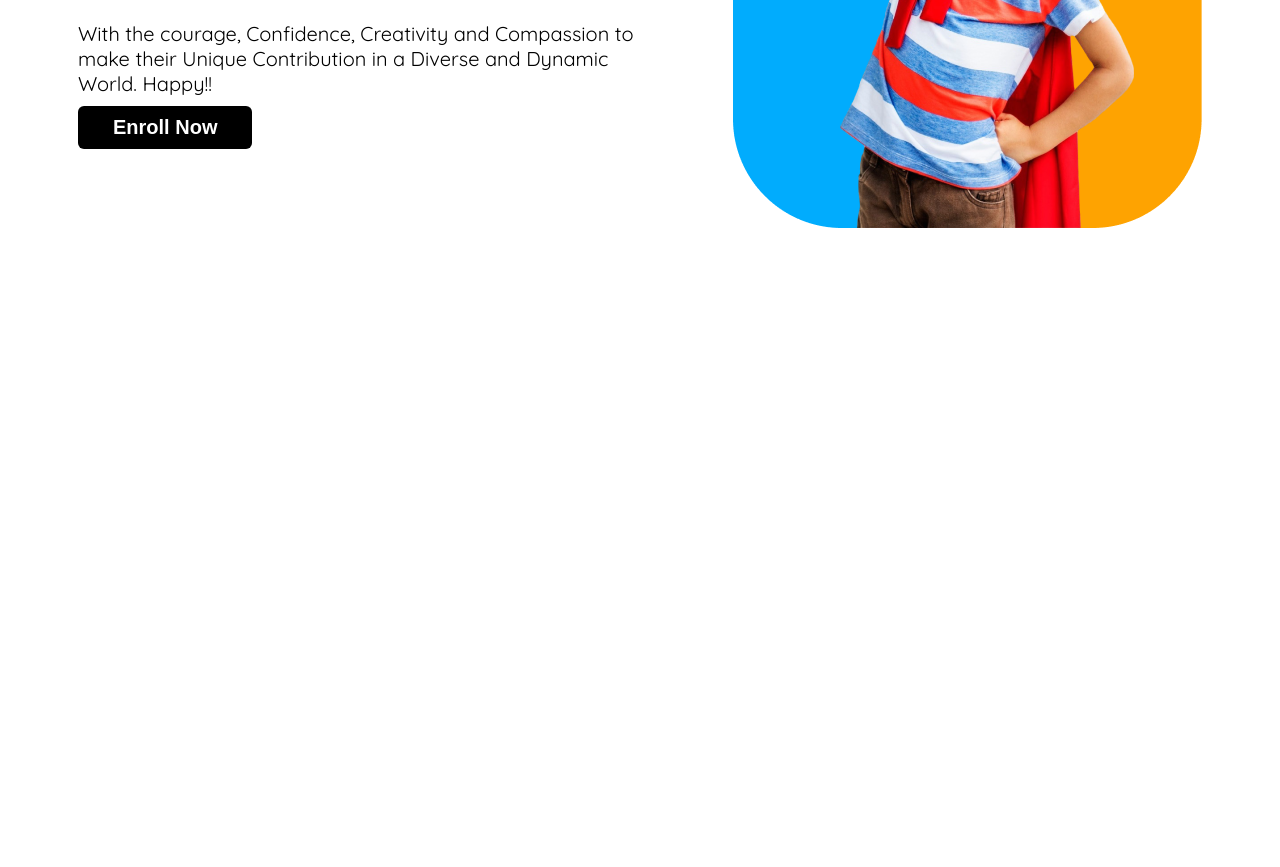
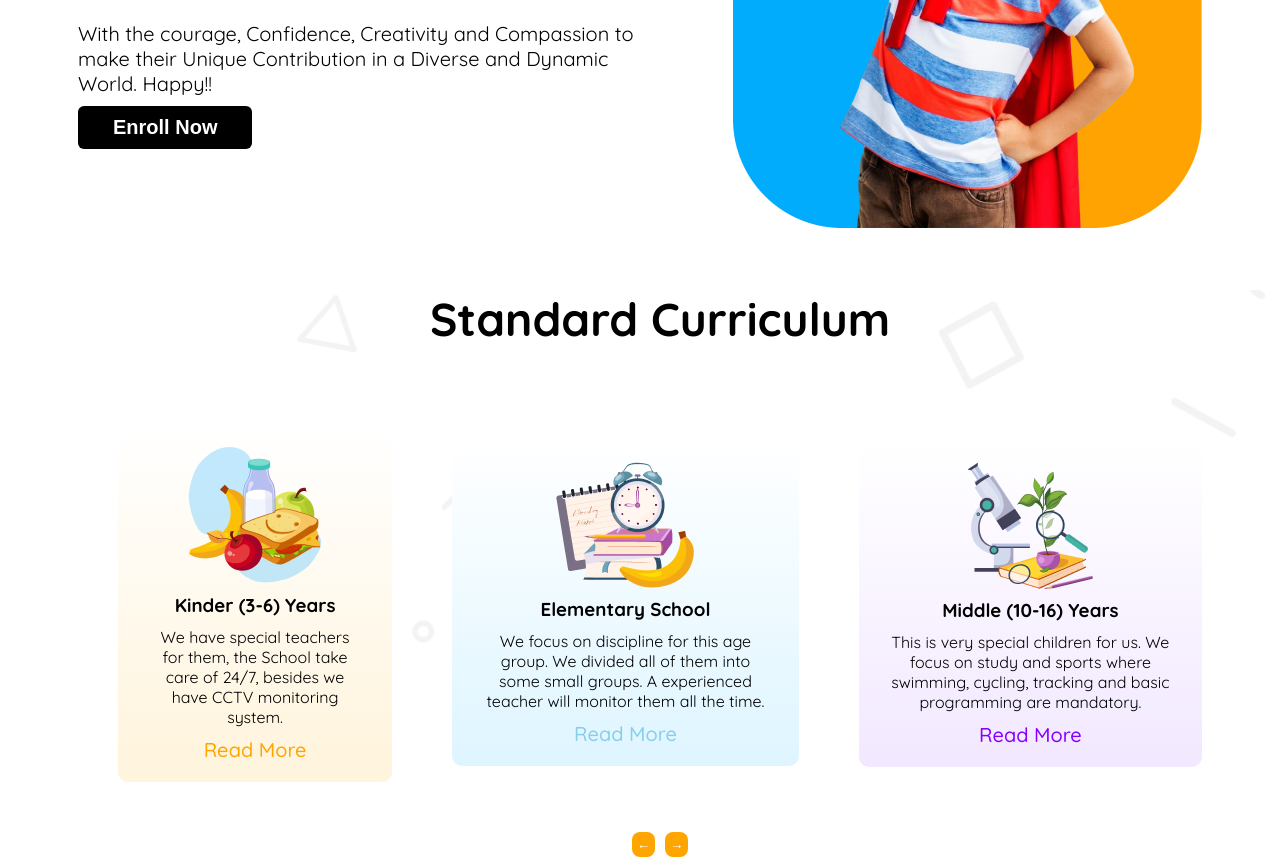
Before and after one commit to SMNayemAbdullah/B11-A2, a plain HTML site: page index.html in a window 1280 px wide. Shown: the part 500-1367 px from the top of the page. Before the commit the page ends 800 px from the top, so only its background shows below. Drawn offline with Linux system fonts and the light colour scheme.

Commit message:
completed standard curricullum , also made responsive for mobile device

```diff
--- a/index.html
+++ b/index.html
@@ -57,7 +57,45 @@
     </header>
 
     <main>
+        <div class="background">
+        <div class="container">
+            <header>
+                <h2>Standard Curriculum</h2>
+            </header>
+            <section class="cards">
+                <div class="card card-1" >
+                    <img src="assets/kinder.png" alt="">
+                    <h3>Kinder (3-6) Years</h3>
+                    <p>We have special teachers for them, the School
+                        take care of 24/7, besides we have CCTV monitoring system.
+                         </p>
+                    <a href="" class="readmore1">Read More</a>
+                </div>
+                <div class="card card-2" >
+                    <img src="assets/elementary.png" alt="">
+                    <h3>Elementary School</h3>
+                    <p>We focus on discipline for this age group. We divided all of them
+                        into some small groups. A experienced teacher will monitor them
+                    all the time. </p>
+                    <a href="" class="readmore2">Read More</a>
+                </div>
+                <div class="card card-3" >
+                    <img src="assets/middle.png" alt="">
+                    <h3>Middle (10-16) Years</h3>
+                    <p>This is very special children for us. We focus on study and sports where swimming, cycling,
+                        tracking and basic programming are mandatory.
+                         </p>
+                    <a href="" class="readmore3">Read More</a>
+                </div>
 
+            </section>
+                <div class="arrow">
+                    <button class="arrow-btn" id="first-arrow"> &#8592;</button>
+                    <button class="arrow-btn" id="second-arrow"> &#8594;</button>
+                </div>
+
+        </div>
+    </div>
     </main>
 
     <footer>
--- a/styling/style.css
+++ b/styling/style.css
@@ -169,3 +169,118 @@ color: #5D58EF;
     }
 
 }
+
+/* Background Main Body part 1 */
+.background{
+    background-image: url('/assets/bg.png');
+    background-size: cover;
+    background-position: center;
+    width: 100%;
+    margin: 10px 20px;
+}
+
+header h2{
+    font-size: 2.875rem;
+    font-weight: 700;
+}
+.container{
+    text-align: center;
+    color: black;
+    gap: 50px;
+}
+.cards{
+    display: flex;
+    justify-content: space-between;
+    align-items: center;
+    padding: 20px;
+    margin: 10px 50px;
+    gap: 20px;
+}
+.card{
+    border: 2px ;
+
+    border-radius: 10px;
+    padding: 20px;
+    margin: 20px;
+
+
+}
+
+.card-1{
+    background-image: linear-gradient(#FFFFFF,#FFF4DC);
+
+}
+.card-2{
+
+    background-image: linear-gradient(#FFFFFF,#DEF5FF);
+}
+.card-3{
+    background-image: linear-gradient(#FFFFFF,#F2E8FF);
+}
+
+.card img{
+    align-items: center;
+    border-radius: 10px;
+}
+
+.card h3{
+    margin: 5px 18px;
+}
+
+.card p{
+    margin: 10px;
+}
+
+.card a{
+    text-decoration: none;
+    font-size: 1.25rem;
+    font-weight: 500;
+
+}
+.readmore1{
+color:orange ;
+}
+.readmore2{
+color: skyblue;
+}
+.readmore3{
+color: #8700FF;
+}
+.arrow{
+    display: flex;
+    justify-content: center;
+    margin: 10px 50px;
+    gap: 10px;
+}
+.arrow-btn{
+    background-color: orange;
+    border: none;
+    color: white;
+    border-radius: 8px;
+    padding: 5px;
+}
+
+.arrow-btn:hover{
+    color: black;
+}
+
+/* Make it responsive for mobile device */
+@media screen and (max-width: 576px) {
+    /* .cards{
+       flex-direction: column;
+       align-items: center;
+       width: 90%;
+    } */
+     .container{
+        display: flex;
+        flex-direction: column;
+        align-items: center;
+        max-width: 90%;
+     }
+     .cards{
+        flex-direction: column;
+     }
+     .arrow{
+        display: none;
+     }
+}
```
